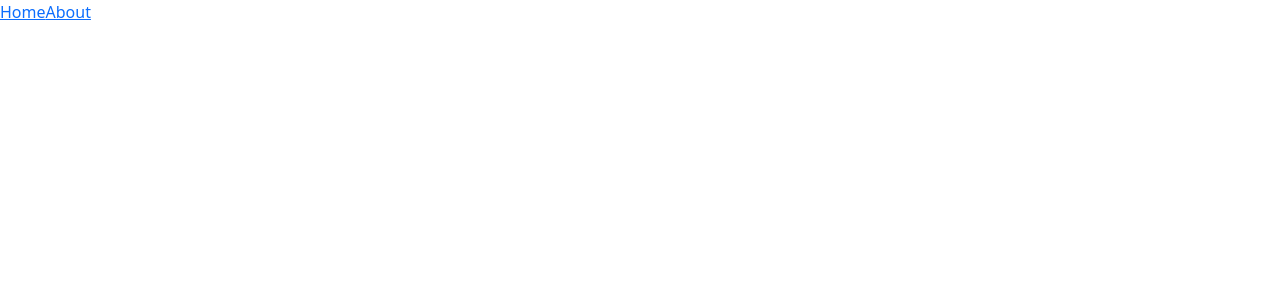
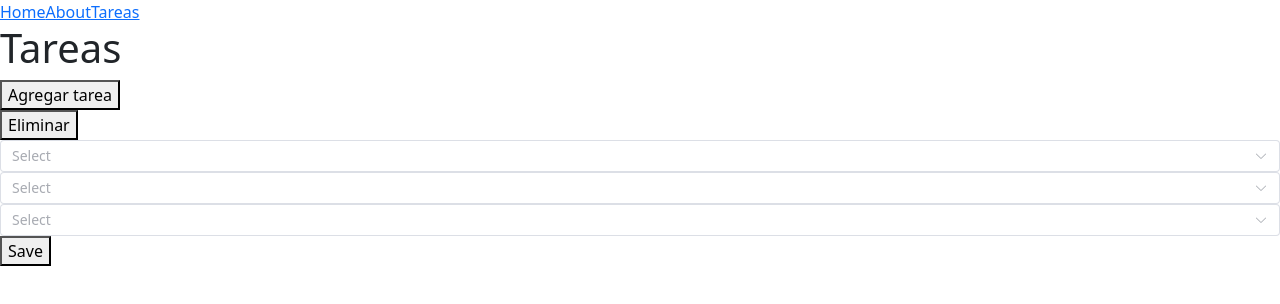
Before and after one commit to L-A-M-J-O/App-Vue-Js, a Vue app: page /tareas in a window 1280 px wide. Before the commit this address had no page. Shown: the top 304 px of the page. Built offline with nearby package versions, Linux system fonts and the light colour scheme.

Commit message:
FFA-V0.1

```diff
--- a/package.json
+++ b/package.json
@@ -11,7 +11,7 @@
   },
   "dependencies": {
     "axios": "^1.3.5",
-    "element-plus": "^2.3.3",
+    "element-plus": "^2.3.4",
     "vue": "^3.2.47",
     "vue-router": "^4.1.6"
   },
--- a/src/App.vue
+++ b/src/App.vue
@@ -1,12 +1,12 @@
 <script setup lang="ts">
 import { RouterLink, RouterView } from 'vue-router'
 </script>
-
 <template>
   <header>
       <nav>
         <RouterLink to="/">Home</RouterLink>
         <RouterLink to="/about">About</RouterLink>
+        <RouterLink to="/tareas">Tareas</RouterLink>
       </nav>
   </header>
   <RouterView />
--- a/src/router/index.ts
+++ b/src/router/index.ts
@@ -1,5 +1,6 @@
 import { createRouter, createWebHistory } from 'vue-router'
 import HomeView from '../views/HomeView.vue'
+import TareasViewVue from '@/views/TareasView.vue'
 
 const router = createRouter({
   history: createWebHistory(import.meta.env.BASE_URL),
@@ -16,7 +17,12 @@ const router = createRouter({
       // this generates a separate chunk (About.[hash].js) for this route
       // which is lazy-loaded when the route is visited.
       component: () => import('../views/AboutView.vue')
-    }
+    },
+    {
+      path: '/tareas',
+      name: 'tareas',
+      component: () => import('../views/TareasView.vue')
+    },
   ]
 })
 
--- /dev/null
+++ b/src/views/TareasView.vue
@@ -0,0 +1,101 @@
+<script setup lang="ts">
+import { ref, defineProps, reactive, onMounted } from 'vue';
+
+const props = defineProps({
+  id: Number,
+  descripcion: String,
+  completada: Boolean
+})
+interface LabeledValue {
+  id: Number
+  file_id: string;
+  type_id: string;
+  forwarder_id: string;
+}
+
+const value = ref([])
+const address = [
+  {
+    value: 'file_id',
+    label: 'file_id',
+  },
+  {
+    value: 'ForwarderJob_id',
+    label: 'ForwarderJob_id',
+  }
+]
+const file = [
+  {
+    value: 'addres_id',
+    label: 'addres_id',
+  },
+  {
+    value: 'type_id',
+    label: 'type_id',
+  }
+]
+const ruta = ref<LabeledValue[]>([{
+    id: 1,
+    file_id: '',
+    type_id: '',
+    forwarder_id: '',
+}])
+
+const agregarRuta = () => {
+  console.log(`agregar`)
+  ruta.value.push({
+    id: ruta.value.length + 1,
+    file_id: '',
+    type_id: '',
+    forwarder_id: '',
+  })
+  console.log(`agregar`, ruta.value.length + 1)
+}
+const eliminarRuta = (id: Number) => {
+  console.log(`eliminar`)
+  ruta.value = ruta.value.filter(element => element.id !== id);
+}
+const handleChange = () => {
+  console.log(ruta.value)
+}
+onMounted(() => {
+  console.log(ruta.value.length)
+})
+
+</script>
+<template>
+  <section>
+    <h1>Tareas</h1>
+    <form @submit.prevent="handleChange">
+        <button @click="agregarRuta">Agregar tarea</button>
+      <div v-for="element in ruta">
+        <button @click="eliminarRuta(element.id)">Eliminar</button>
+        <el-select v-model="element.file_id" filterable placeholder="Select">
+          <el-option
+            v-for="item in address"
+            :key="item.value"
+            :label="item.label"
+            :value="item.value"
+          />
+        </el-select>
+        <el-select v-model="element.type_id" filterable placeholder="Select">
+          <el-option
+            v-for="item in file"
+            :key="item.value"
+            :label="item.label"
+            :value="item.value"
+          />
+        </el-select>
+        <el-select v-model="element.forwarder_id" filterable placeholder="Select">
+          <el-option
+            v-for="item in file"
+            :key="item.value"
+            :label="item.label"
+            :value="item.value"
+          />
+        </el-select>
+      </div>
+      <button type="submit">Save</button>
+    </form>
+  </section>
+</template>
```
Also changed, not shown: 1 other file (tests, documents, lock files or other folders).
